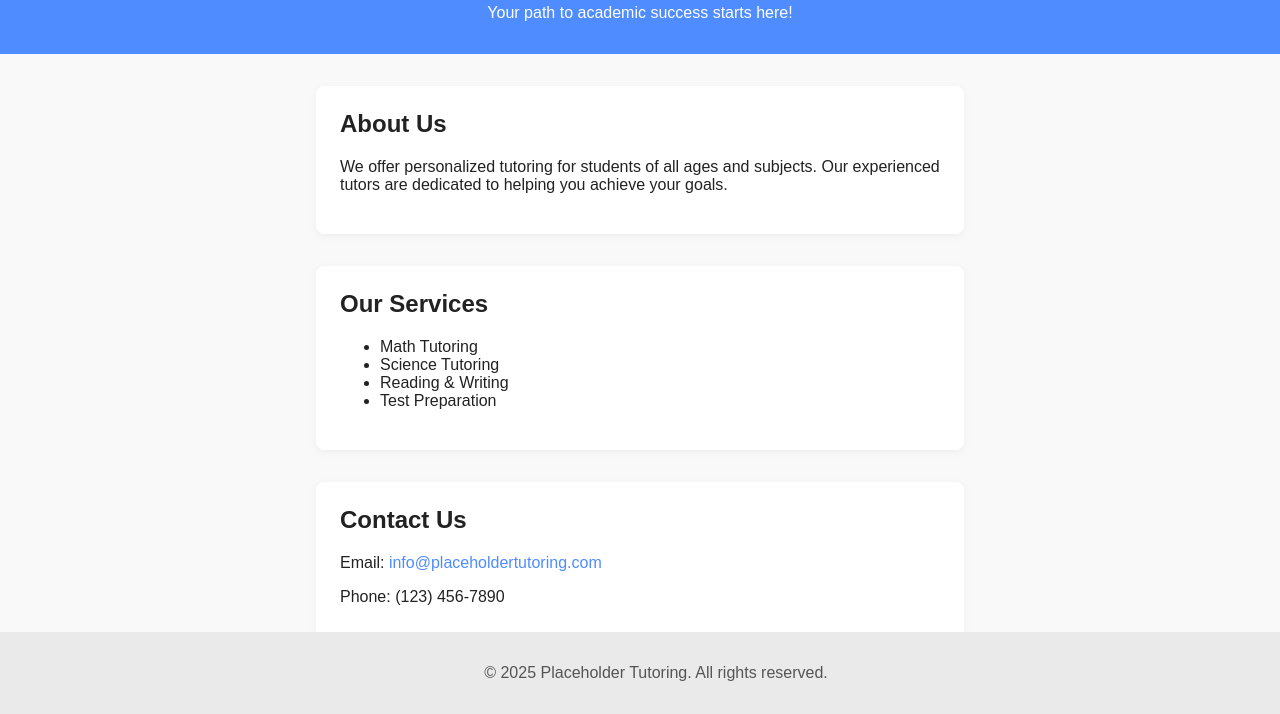
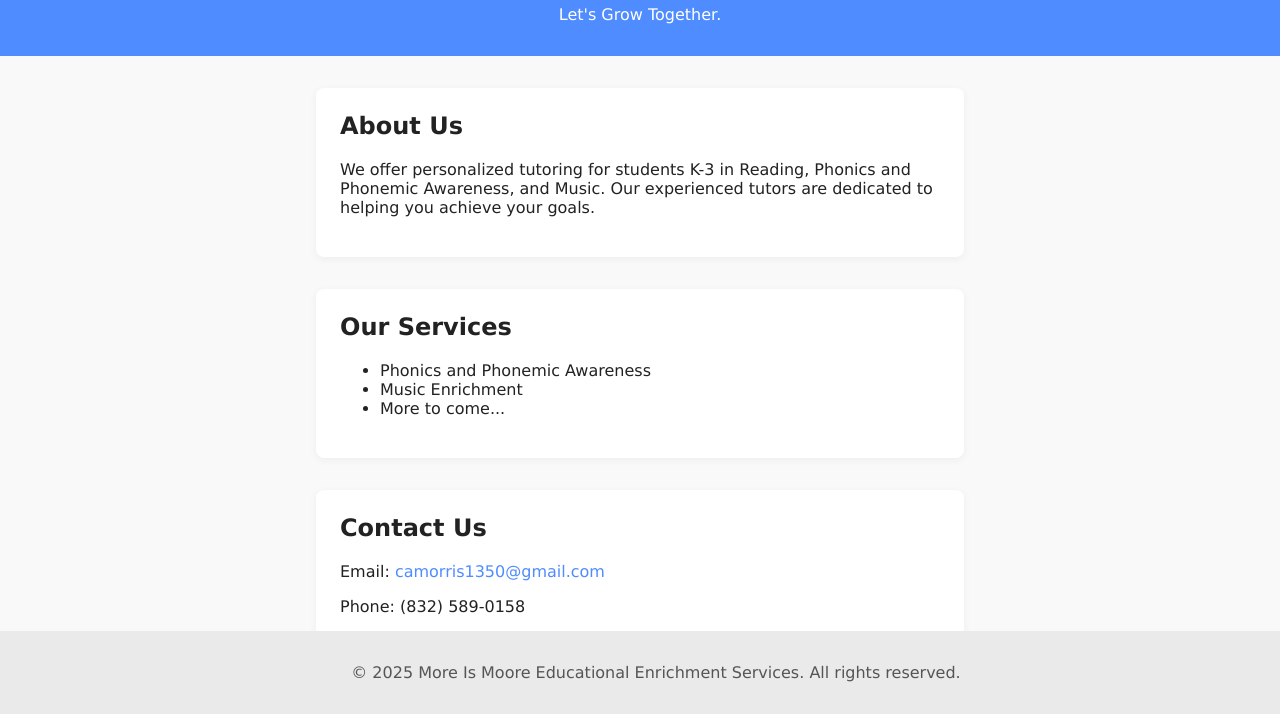
Before and after one commit to camoo320/More-Is-Moore, a plain HTML site: page index.html in a window 1280 px wide. Shown: the part 86-800 px from the top of the page. Drawn offline with Linux system fonts and the light colour scheme.

Commit message:
Add files via upload

```diff
--- a/index.html
+++ b/index.html
@@ -1,39 +1,38 @@
 <!--
-Copyright © 2025 Placeholder Tutoring. All rights reserved.
+Copyright © 2025 More Is Moore Educational Enrichment Services. All rights reserved.
 -->
 <!DOCTYPE html>
 <html lang="en">
 <head>
     <meta charset="UTF-8">
     <meta name="viewport" content="width=device-width, initial-scale=1.0">
-    <title>Tutoring Business - Placeholder Name</title>
+    <title>More Is Moore</title>
     <link rel="stylesheet" href="styles.css">
 </head>
 <body>
     <header>
-        <h1>Placeholder Tutoring</h1>
-        <p>Your path to academic success starts here!</p>
+        <h1>Effective. Affordable. Fun.</h1>
+        <p>Let's Grow Together.</p>
     </header>
     <section id="about">
         <h2>About Us</h2>
-        <p>We offer personalized tutoring for students of all ages and subjects. Our experienced tutors are dedicated to helping you achieve your goals.</p>
+        <p>We offer personalized tutoring for students K-3 in Reading, Phonics and Phonemic Awareness, and Music. Our experienced tutors are dedicated to helping you achieve your goals.</p>
     </section>
     <section id="services">
         <h2>Our Services</h2>
         <ul>
-            <li>Math Tutoring</li>
-            <li>Science Tutoring</li>
-            <li>Reading & Writing</li>
-            <li>Test Preparation</li>
+            <li>Phonics and Phonemic Awareness</li>
+            <li>Music Enrichment</li>
+            <li>More to come...</li>
         </ul>
     </section>
     <section id="contact">
         <h2>Contact Us</h2>
-        <p>Email: <a href="mailto:info@placeholdertutoring.com">info@placeholdertutoring.com</a></p>
-        <p>Phone: (123) 456-7890</p>
+        <p>Email: <a href="mailto:camorris1350@gmail.com">camorris1350@gmail.com</a></p>
+        <p>Phone: (832) 589-0158</p>
     </section>
     <footer>
-        <p>&copy; 2025 Placeholder Tutoring. All rights reserved.</p>
+        <p>&copy; 2025 More Is Moore Educational Enrichment Services. All rights reserved.</p>
     </footer>
 </body>
 </html>
--- a/styles.css
+++ b/styles.css
@@ -1,5 +1,5 @@
 body {
-    font-family: Arial, sans-serif;
+    font-family: Verdana, Geneva, Tahoma, sans-serif;
     margin: 0;
     padding: 0;
     background: #f9f9f9;
```
Also changed, not shown: 1 other file.
